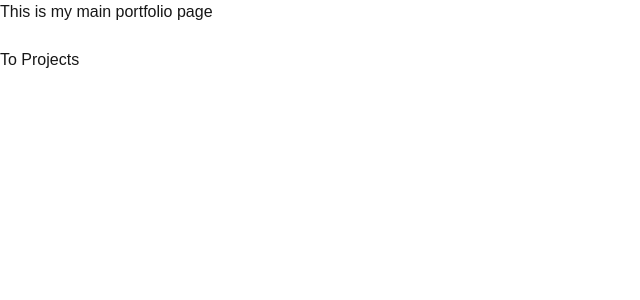
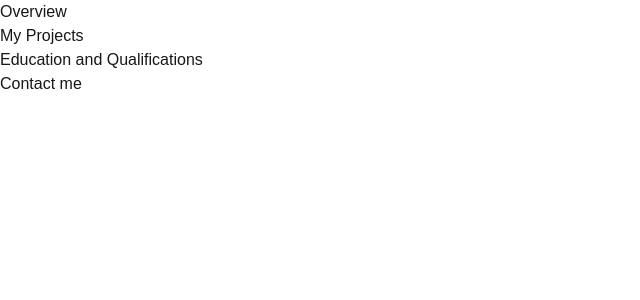
Before and after one commit to radekzien/radek-live, a Next.js app: page / in a window 1280 px wide. Shown: the top 300 px of the page, without its empty margins (0-640 px from the left). Built offline with nearby package versions, Linux system fonts and the light colour scheme.

Commit message:
Added basic structure

```diff
--- a/src/app/page.tsx
+++ b/src/app/page.tsx
@@ -4,9 +4,27 @@ import Link from "next/link";
 
 export default function Home() {
   return (
-    <div>
-      <h1>This is my main portfolio page</h1><br></br>
-      <Link href={'/projects'}>To Projects</Link>
+    <div id = 'root'>
+      <section id = 'overview'>
+        <div>
+          <h1>Overview</h1>
+        </div>
+      </section>
+      <section id = 'projects'>
+        <div>
+          <h1>My Projects</h1>
+        </div>
+      </section>
+      <section id = 'education'>
+        <div>
+          <h1>Education and Qualifications</h1>
+        </div>
+      </section>
+      <section id = 'contact'>
+        <div>
+          <h1>Contact me</h1>
+        </div>
+      </section>
     </div>
   );
 }
```
